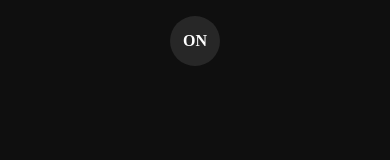
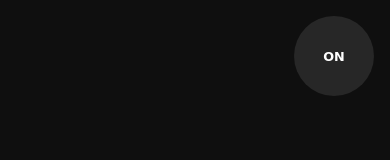
Before and after one commit to pavlidin/PartyTime, a plain HTML site: page index.html in a window 390 px wide. Drawn offline with Linux system fonts and the light colour scheme.

Commit message:
Responsive Fixes

```diff
--- a/index.html
+++ b/index.html
@@ -3,15 +3,14 @@
   <head>
     <meta charset="UTF-8" />
     <meta name="viewport" content="width=device-width, initial-scale=1.0" />
-    <title>Tests</title>
+    <title>Party Time</title>
     <link rel="stylesheet" href="style.css" />
   </head>
   <body>
     <div class="masterContainer">
+      <a id="toggler1" class="off" href="#">ON</a>
     <div class="container">
-      <div class="controller">
-        <a id="toggler1" class="off" href="#">ON</a>
-      </div>
+
       <div class="party">
         <h4 class="textParty">Party!</h4>
         <h3 class="textParty">Party!</h3>
--- a/style.css
+++ b/style.css
@@ -2,12 +2,14 @@
   --bgDark: rgb(15, 15, 15);
   --secondary: rgb(39, 39, 39);
 }
+@import url("https://fonts.googleapis.com/css2?family=Oleo+Script&display=swap");
 
 body {
   padding: 0;
   margin: 0;
   box-sizing: border-box;
   background-color: var(--bgDark);
+  font-family: "Oleo Script", cursive;
 }
 
 .masterContainer {
@@ -45,25 +47,26 @@ body {
 }
 
 #toggler1 {
-    position: absolute;
-    top: 0%;
+  grid-area: 1 / 1;
   box-sizing: border-box;
   text-decoration: none;
+  justify-self: flex-end;
   justify-content: center;
   align-items: center;
   font-weight: 800;
+  font-size: 3rem;
   display: flex;
   color: white;
   border-radius: 50%;
-    height: 50px;
-    width: 50px;
+  height: 150px;
+  width: 150px;
   background-color: var(--secondary);
   margin: 1rem;
   z-index: 1;
 }
 
 #toggler1:hover {
-    border: 1px solid white;
+  border: 12px solid white;
   transition: all 0.3s ease 0s;
 }
 
@@ -117,8 +120,8 @@ body {
   -webkit-user-select: none;
   -ms-user-select: none;
   user-select: none;
+  font-size: 2.2rem;
 }
-
 
 @-webkit-keyframes vibrate-1 {
   0% {
@@ -302,3 +305,17 @@ body {
     transform: scale3d(1, 1, 1);
   }
 }
+@media screen and (max-width: 1215px) {
+  #toggler1 {
+    width: 5rem;
+    height: 5rem;
+    font-size: 80%;
+    display: flex;
+  }
+}
+
+@media screen and (max-width: 768px) {
+  .textParty {
+    font-size: 1rem;
+  }
+}
```
Lines whose indentation alone changed are shown as unchanged.
